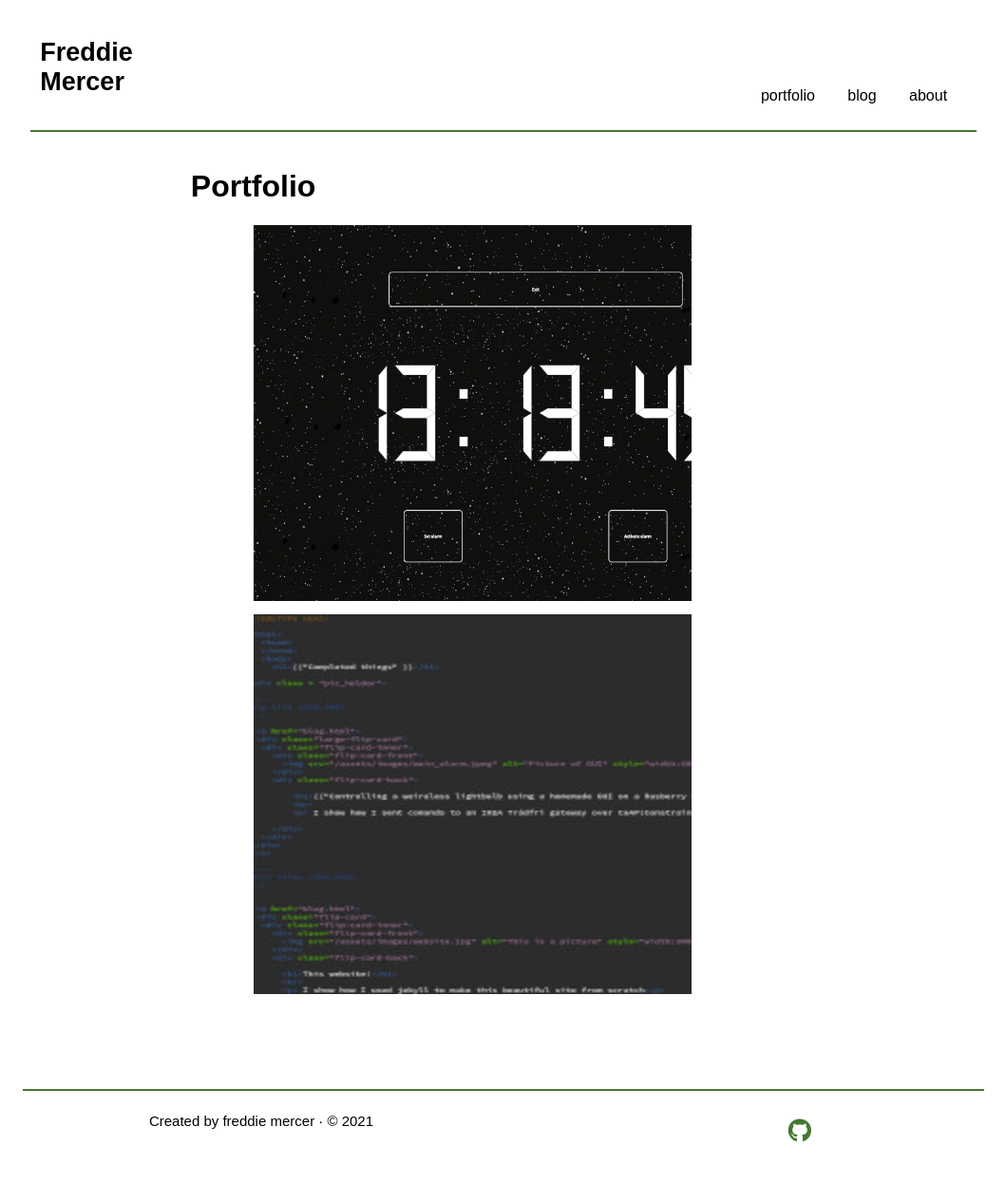
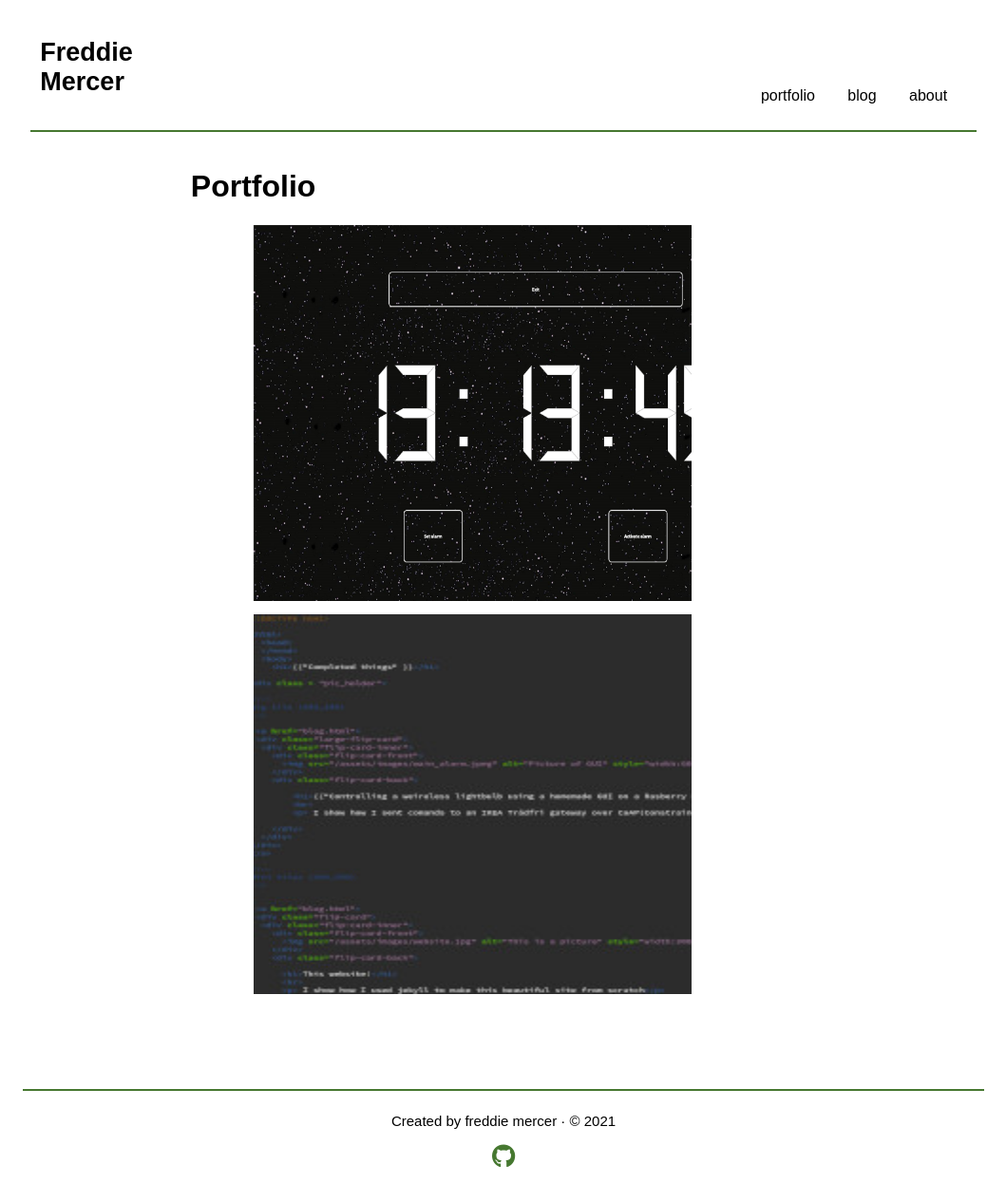
Before and after one commit to Fr3dMer/Fr3dMer.github.io, a Jekyll site: the page built from index.html, in a window 1280 px wide. Shown: the whole page at 95% size, without its empty margins (110-1169 px from the left). Built offline with Jekyll 4.4.1, drawn with Linux system fonts in a browser that asks for light colours; nearby versions of some CDN libraries.

Commit message:
Update footer.html
Make logos inline

```diff
--- a/_includes/footer.html
+++ b/_includes/footer.html
@@ -8,9 +8,6 @@
 
       <p>Created by freddie mercer · © 2021</p>
 
-  </div>
-
-  <div class="footericoncontainer">
 
   <a class="footericons" href="https://github.com/Neonyellowy">
   <i class="fab fa-github"></i>
```
